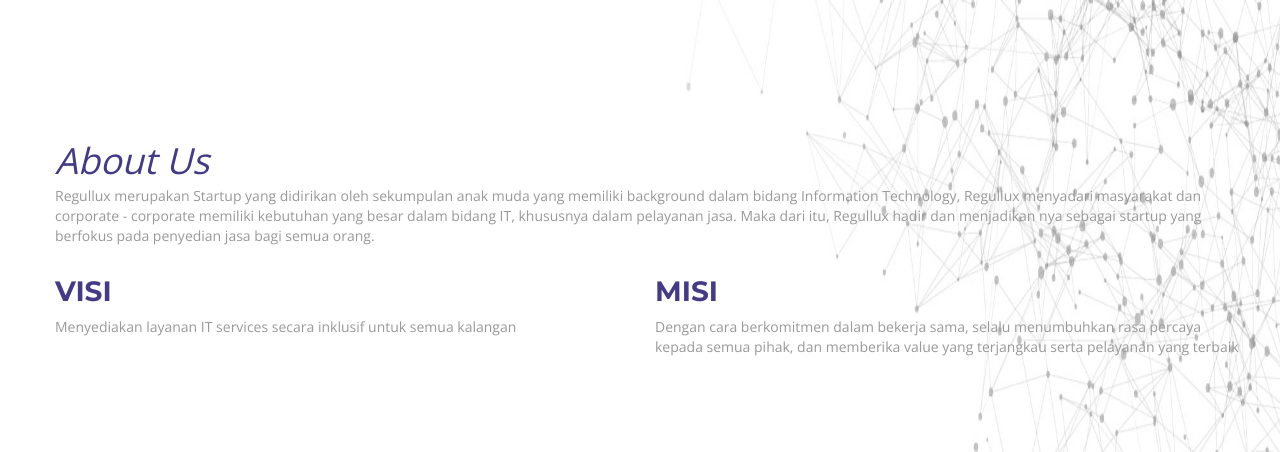
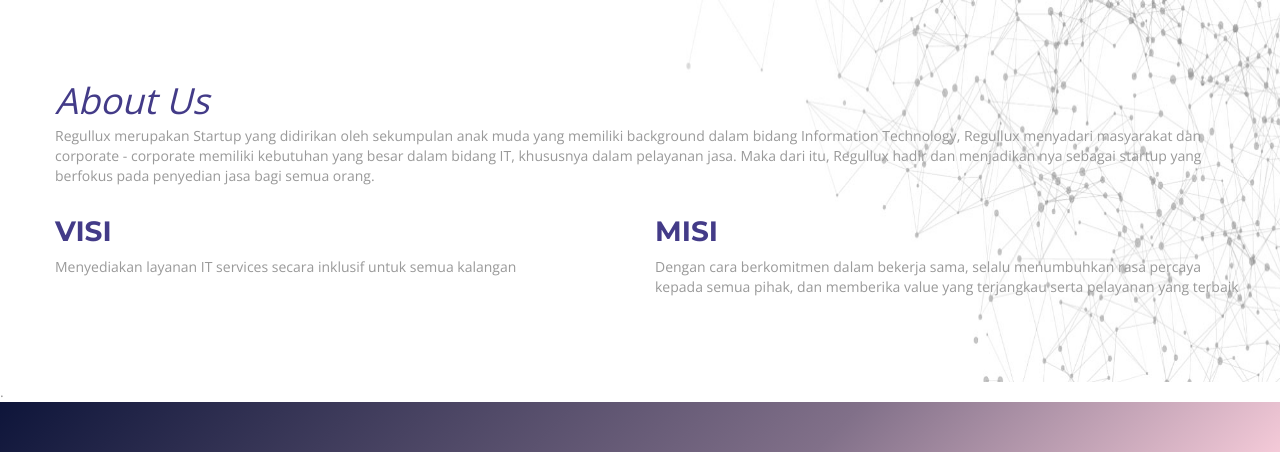
Before and after one commit to onehenryy/regullux.id, a CodeIgniter app: page /database/ in a window 1280 px wide. Shown: the part 741-1193 px from the top of the page. Run offline with CodeIgniter, Linux system fonts and the light colour scheme; some web fonts are replaced; grey boxes are pictures that could not be loaded.

Commit message:
tarik mang

```diff
--- a/application/views/home.php
+++ b/application/views/home.php
@@ -103,10 +103,10 @@
 
 
 <!-- ABOUT REGULUUX -->
- <section id="about" class="padding-top-bottom-120 bg-image-fit-50" style="background:url(assets/images/about_us.jpg)">
+ <section id="about" class="padding-top-bottom-60 bg-image-fit-50" style="background:url(assets/images/about_us.jpg)">
       <div class="container">
         <div class="row">
-          <div class="feature-wiget">
+          <div class="feature-regullux">
             <i> About Us</i>
             <p>Regullux merupakan Startup yang didirikan oleh sekumpulan anak muda yang memiliki background dalam bidang Information Technology, Regullux menyadari masyarakat dan corporate - corporate memiliki kebutuhan yang besar dalam bidang IT, khususnya dalam pelayanan jasa. Maka dari itu, Regullux hadir dan menjadikan nya sebagai startup yang berfokus pada penyedian jasa bagi semua orang.</p>
               <div class="row">
@@ -122,18 +122,18 @@
                         </div>
                       </div>
                       </div>
-        </div>
-      </div>
-    </section>
+                   </div>
+               </div>
+        </section>
 <!-- END ABOUT REGULUUX -->.
-
+ <div class="gradient-violat padding-top-50"></div>
     <section id="feature" class="padding-top-bottom-120 bg-image-fit-50" style="background:url(assets/images/1_back.png)">
       <div class="container">
         <div class="row">
             <div class="feature-wiget">
               <div class="col-xs-7 col-sm-4 col-md-offset-0">
              <i class="ion-heart"></i>
-                <i>cWork with Love</i>
+                <i>Work with Love</i>
                 <p>.</p>
               </div>
 
--- a/assets/css/style.css
+++ b/assets/css/style.css
@@ -168,6 +168,18 @@
 .feature-wiget{
 	padding-top: 15px;
 	padding-bottom: 15px;
+}
+
+.feature-regullux{
+	padding-top: 15px;
+	padding-bottom: 15px;
+
+}
+
+.feature-regullux i{
+	font-size: 36px;
+	color: #433b88;
+
 }
 .feature-wiget h4, .feature-wiget i{
 	color: #433b88;
@@ -435,6 +447,11 @@
 	padding-top: 90px;
 	padding-bottom: 90px;
 }
+
+.padding-top-bottom-60{
+	padding-top: 60px;
+	padding-bottom: 60px;
+}
 .bg-image{
 	background-repeat: no-repeat !important;
     background-size: cover !important;
@@ -556,6 +573,10 @@
 }
 .padding-top-90{
 	padding-top: 90px;
+}
+
+.padding-top-50{
+	padding-top: 50px;
 }
 .margin-top-bottom-30{
 	margin-top: 30px;
```
